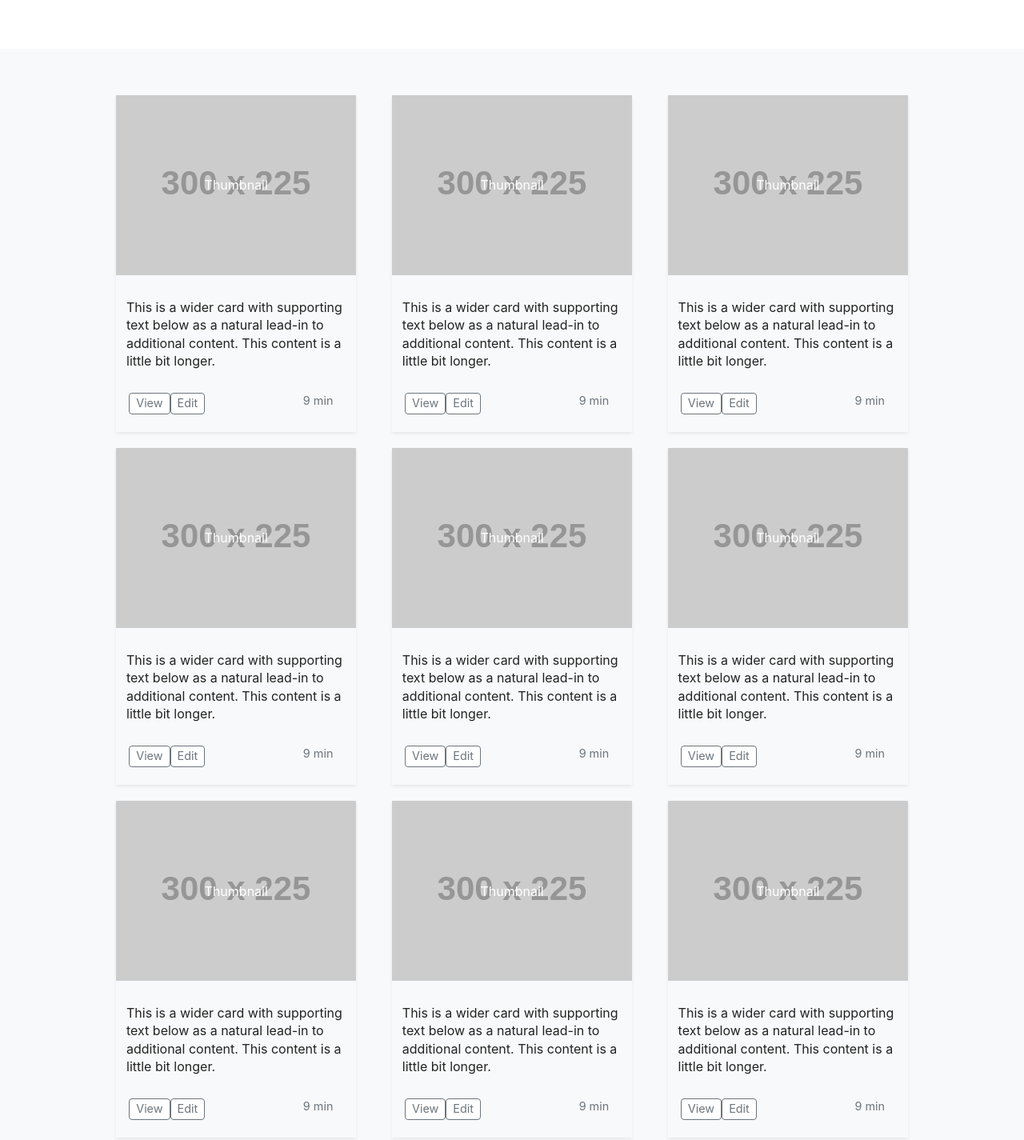
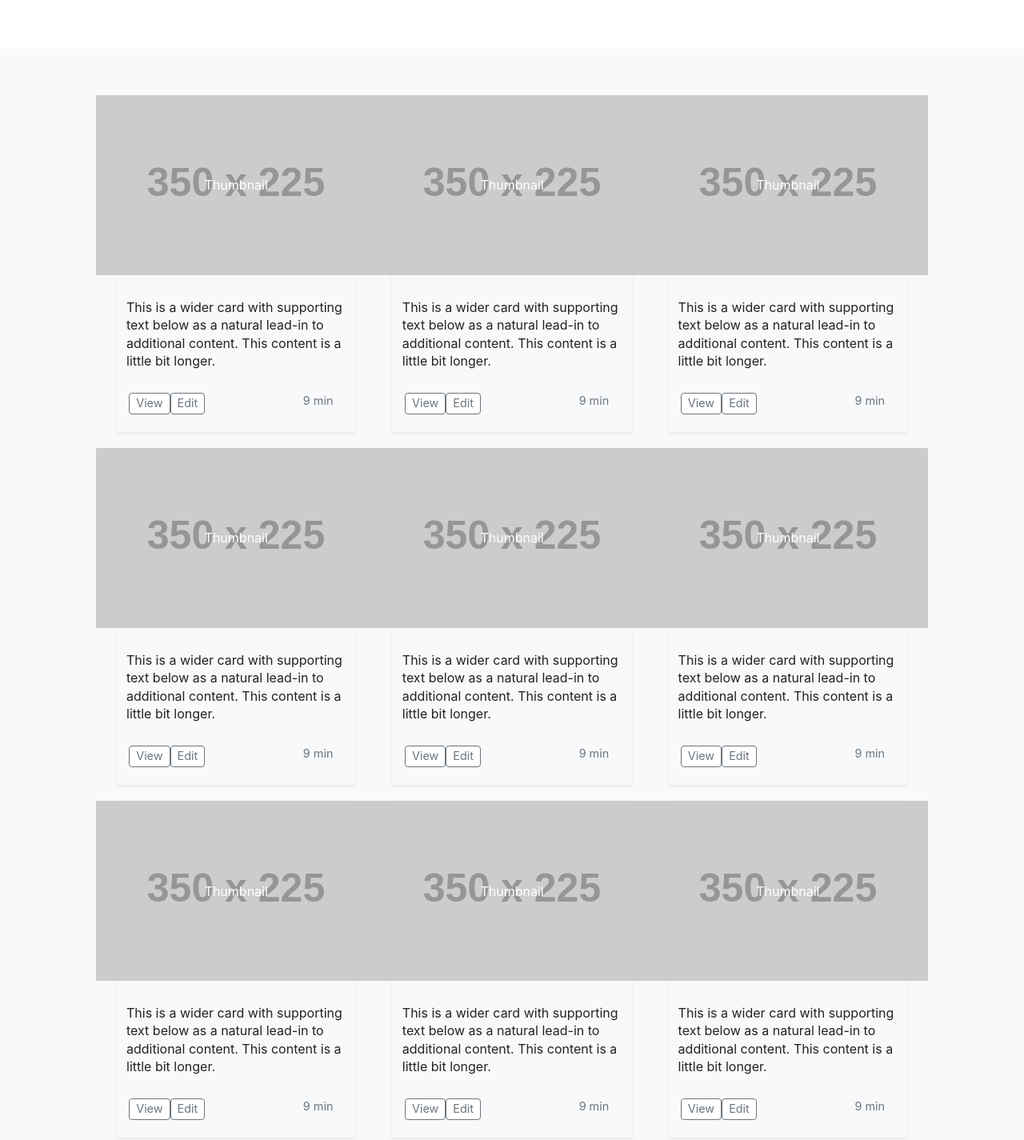
Before and after one commit to katieatgeorgian/comp2081-assignment2, a plain HTML site: page index.html in a window 1280 px wide. Shown: the part 393-1818 px from the top of the page at 80% size. Drawn offline with nearby package versions, Linux system fonts and the light colour scheme; placeholder pictures from the web are drawn by us.

Commit message:
album size change2

```diff
--- a/index.html
+++ b/index.html
@@ -82,7 +82,7 @@
             <div class="thumbnail">
               <img
                 class="thumbnail1"
-                src="https://via.placeholder.com/300x225.png/55595c"
+                src="https://via.placeholder.com/350x225.png/55595c"
                 alt="placeholder image"
               />
               <h2 class="thumbnail2">Thumbnail</h2>
@@ -105,7 +105,7 @@
             <div class="thumbnail">
               <img
                 class="thumbnail1"
-                src="https://via.placeholder.com/300x225.png/55595c"
+                src="https://via.placeholder.com/350x225.png/55595c"
                 alt="placeholder image"
               />
               <h2 class="thumbnail2">Thumbnail</h2>
@@ -128,7 +128,7 @@
             <div class="thumbnail">
               <img
                 class="thumbnail1"
-                src="https://via.placeholder.com/300x225.png/55595c"
+                src="https://via.placeholder.com/350x225.png/55595c"
                 alt="placeholder image"
               />
               <h2 class="thumbnail2">Thumbnail</h2>
@@ -151,7 +151,7 @@
             <div class="thumbnail">
               <img
                 class="thumbnail1"
-                src="https://via.placeholder.com/300x225.png/55595c"
+                src="https://via.placeholder.com/350x225.png/55595c"
                 alt="placeholder image"
               />
               <h2 class="thumbnail2">Thumbnail</h2>
@@ -174,7 +174,7 @@
             <div class="thumbnail">
               <img
                 class="thumbnail1"
-                src="https://via.placeholder.com/300x225.png/55595c"
+                src="https://via.placeholder.com/350x225.png/55595c"
                 alt="placeholder image"
               />
               <h2 class="thumbnail2">Thumbnail</h2>
@@ -197,7 +197,7 @@
             <div class="thumbnail">
               <img
                 class="thumbnail1"
-                src="https://via.placeholder.com/300x225.png/55595c"
+                src="https://via.placeholder.com/350x225.png/55595c"
                 alt="placeholder image"
               />
               <h2 class="thumbnail2">Thumbnail</h2>
@@ -220,7 +220,7 @@
             <div class="thumbnail">
               <img
                 class="thumbnail1"
-                src="https://via.placeholder.com/300x225.png/55595c"
+                src="https://via.placeholder.com/350x225.png/55595c"
                 alt="placeholder image"
               />
               <h2 class="thumbnail2">Thumbnail</h2>
@@ -243,7 +243,7 @@
             <div class="thumbnail">
               <img
                 class="thumbnail1"
-                src="https://via.placeholder.com/300x225.png/55595c"
+                src="https://via.placeholder.com/350x225.png/55595c"
                 alt="placeholder image"
               />
               <h2 class="thumbnail2">Thumbnail</h2>
@@ -266,7 +266,7 @@
             <div class="thumbnail">
               <img
                 class="thumbnail1"
-                src="https://via.placeholder.com/300x225.png/55595c"
+                src="https://via.placeholder.com/350x225.png/55595c"
                 alt="placeholder image"
               />
               <h2 class="thumbnail2">Thumbnail</h2>
```
